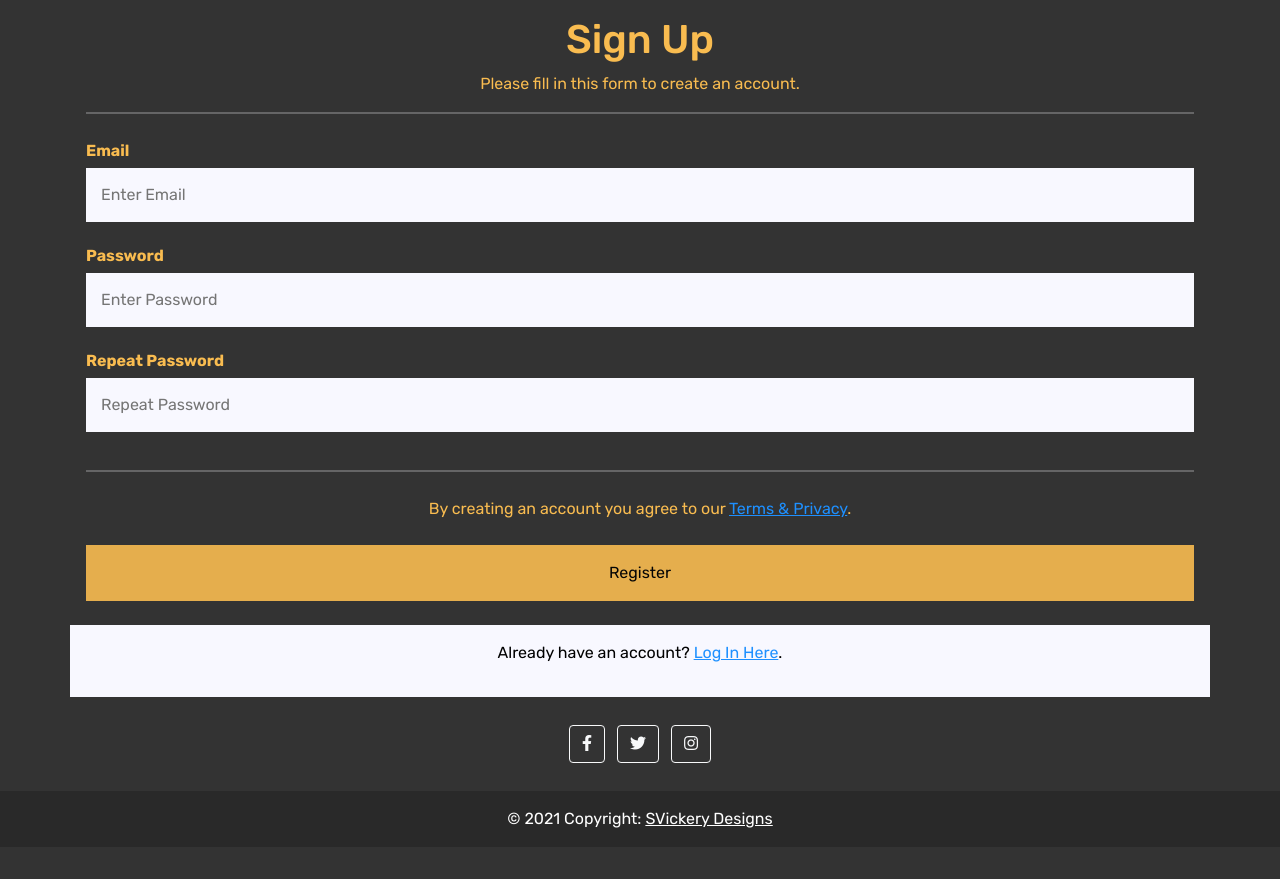
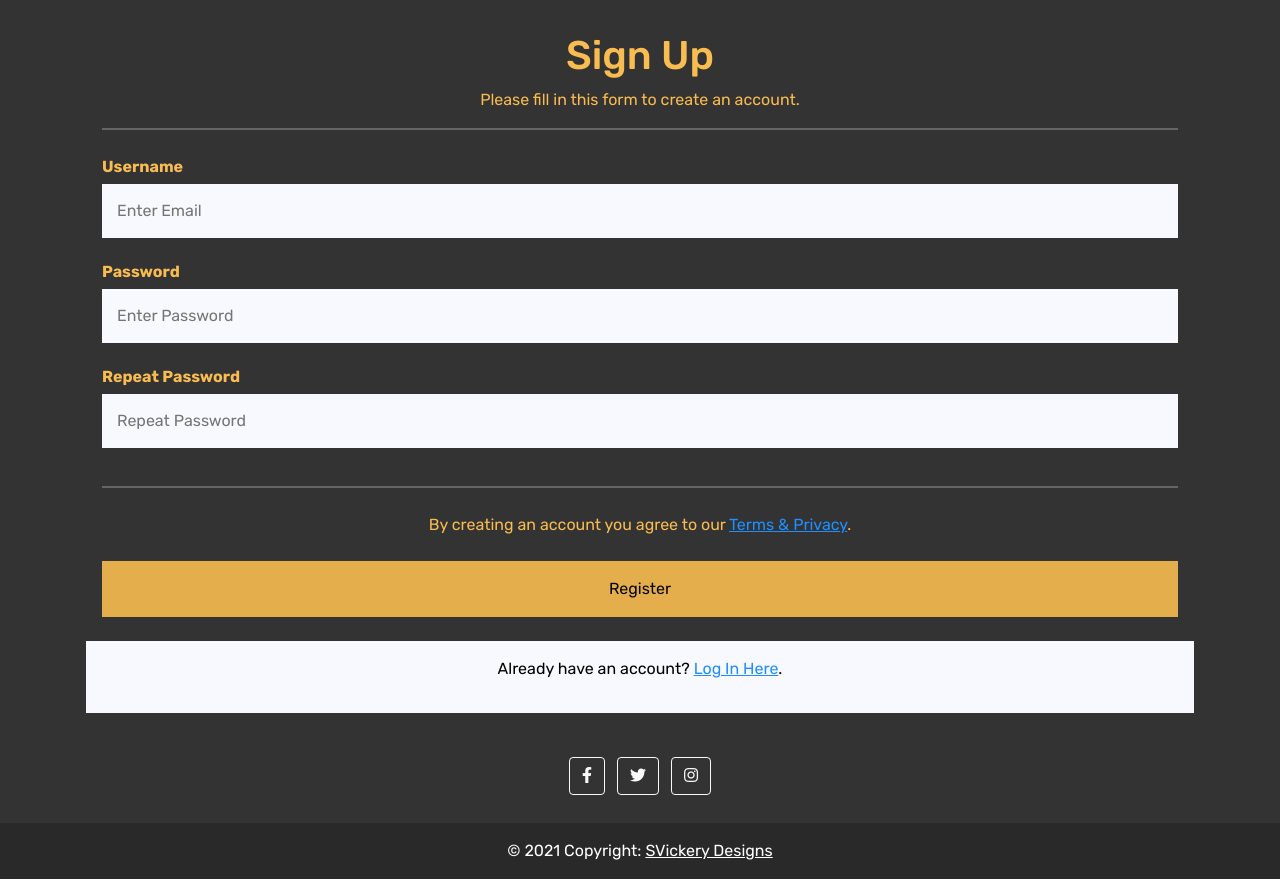
Before and after one commit to Code-Institute-Submissions/svickery-critflick_SepResub, a Flask app: page /sign_up in a window 1280 px wide. Shown: the part 56-935 px from the top of the page. Before the commit the page ends 884 px from the top, so only its background shows below. Run offline with Flask 2, Linux system fonts and the light colour scheme; some libraries are stand-ins or nearby versions.

Commit message:
Changes made to script.js for sign up functionality and css directory changed to see project on heroku

```diff
--- a/requirements.txt
+++ b/requirements.txt
@@ -1,4 +1,5 @@
 click==8.0.1
+dnspython==2.1.0
 Flask==2.0.1
 Flask-PyMongo==2.3.0
 itsdangerous==2.0.1
--- a/run.py
+++ b/run.py
@@ -1,8 +1,22 @@
 import os
-from flask import Flask, render_template, url_for
+from flask import (
+    Flask, flash, render_template, redirect,
+    request, session, url_for)
+from flask_pymongo import PyMongo
+from bson.objectid import ObjectId
+from werkzeug.security import generate_password_hash, check_password_hash
+if os.path.exists("env.py"):
+    import env
 
 
 app = Flask(__name__)
+
+
+app.config["MONGO_DBNAME"] = os.environ.get("MONGO_DBNAME")
+app.config["MONGO_URI"] = os.environ.get("MONGO_URI")
+app.secret_key = os.environ.get("SECRET_KEY")
+
+mongo = PyMongo(app)
 
 
 @app.route("/")
@@ -15,8 +29,27 @@ def reviews():
     return render_template("reviews.html")
 
 
-@app.route("/sign_up")
+@app.route("/sign_up", methods=["GET", "POST"])
 def sign_up():
+    if request.method == "POST":
+        existing_user = mongo.db.users.find_one(
+            {"username": request.form.get("username").lower()})
+
+        if existing_user:
+            flash("Username already exists")
+            return redirect(url_for("sign_up"))
+
+        sign_up = {
+            "username": request.form.get("username").lower(),
+            "password": generate_password_hash(request.form.get("password")),
+            "password-repeat": generate_password_hash(request.form.get("password-repeat"))
+        }
+        mongo.db.users.insert_one(sign_up)
+
+        session["user"] = request.form.get("username").lower()
+        flash("Registration Successful!")
+        return redirect(url_for("profile", username=session["user"]))
+
     return render_template("sign_up.html")
 
 
--- a/static/js/script.js
+++ b/static/js/script.js
@@ -0,0 +1,8 @@
+/* Sign up form functionality*/
+
+$('#password, #password-repeat').on('keyup', function () {
+    if ($('#password').val() == $('#password-repeat').val()) {
+        $('#message').html('Matching').css('color', 'green');
+    } else
+        $('#message').html('Not Matching').css('color', 'red');
+});
--- a/templates/base.html
+++ b/templates/base.html
@@ -5,8 +5,7 @@
     <meta name="viewport" content="width=device-width, initial-scale=1.0">
     <link rel="stylesheet" href="https://cdnjs.cloudflare.com/ajax/libs/font-awesome/5.15.3/css/all.min.css" integrity="sha512-iBBXm8fW90+nuLcSKlbmrPcLa0OT92xO1BIsZ+ywDWZCvqsWgccV3gFoRBv0z+8dLJgyAHIhR35VZc2oM/gI1w==" crossorigin="anonymous" referrerpolicy="no-referrer" />
     <link href="https://cdn.jsdelivr.net/npm/bootstrap@5.0.1/dist/css/bootstrap.min.css" rel="stylesheet" integrity="sha384-+0n0xVW2eSR5OomGNYDnhzAbDsOXxcvSN1TPprVMTNDbiYZCxYbOOl7+AMvyTG2x" crossorigin="anonymous">
-    <link rel="stylesheet" href="{{ url_for('static', filename = '/css/style.css') }}">
-    <link rel="stylesheet" href="{{ url_for('static', filename = '/js/script.js') }}">
+    <link rel="stylesheet" type="text/css" href="{{ url_for('static', filename = 'css/style.css') }}">
     {% block styles %}
     {% endblock %}
     <title>CritFlick</title>
@@ -43,8 +42,23 @@
         </nav>
     </div>
 
-    {% block content %}
-    {% endblock %}
+    <section>
+        <!-- flash messages -->
+        {% with messages = get_flashed_messages() %}
+            {% if messages %}
+                {% for message in messages %}
+                    <div class="row flashes">
+                        <h4>{{ message }}</h4>
+                    </div>
+                {% endfor %}
+            {% endif %}
+        {% endwith %}
+    </section>
+
+    <main class="container">
+        {% block content %}
+        {% endblock %}
+    </main>
 
     <footer class="text-center text-white">
         <!-- Grid container -->
@@ -78,7 +92,7 @@
 
     <script src="https://code.jquery.com/jquery-3.6.0.min.js" integrity="sha256-/xUj+3OJU5yExlq6GSYGSHk7tPXikynS7ogEvDej/m4=" crossorigin="anonymous"></script>
     <script src="https://cdn.jsdelivr.net/npm/bootstrap@5.0.1/dist/js/bootstrap.bundle.min.js" integrity="sha384-gtEjrD/SeCtmISkJkNUaaKMoLD0//ElJ19smozuHV6z3Iehds+3Ulb9Bn9Plx0x4" crossorigin="anonymous"></script>
-    <script src="{{ url_for('static', filename = '/js/script.js') }}"></script>
+    <script src="{{ url_for('static', filename = 'js/script.js') }}"></script>
     {% block scripts %}
     {% endblock %}
 </body>
--- a/templates/reviews.html
+++ b/templates/reviews.html
@@ -1,6 +1,5 @@
 {% extends "base.html" %}
 {% block content %}
-    <!--Review Page Image-->
 
     <div class="parallax parallax2">
         <div class="hero-text">
--- a/templates/sign_up.html
+++ b/templates/sign_up.html
@@ -1,20 +1,21 @@
 {% extends "base.html" %}
 {% block content %}
     <!--Sign Up From added from W3 Schools-->
-    <form>
-        <div class="container">
+    <form action="{{ url_for('sign_up') }}" method="POST">
+        <div class="container col-sm-12">
             <h1 class="sign_up">Sign Up</h1>
             <p class="sign_up">Please fill in this form to create an account.</p>
             <hr>
 
-            <label for="email"><b>Email</b></label>
-            <input type="text" placeholder="Enter Email" name="email" id="email" required>
+            <label for="email"><b>Username</b></label>
+            <input type="text" placeholder="Enter Email" name="username" id="username" class="validate" required>
 
-            <label for="psw"><b>Password</b></label>
-            <input type="password" placeholder="Enter Password" name="psw" id="psw" required>
+            <label for="password"><b>Password</b></label>
+            <input type="password" placeholder="Enter Password" name="password" id="password" class="validate" required>
 
-            <label for="psw-repeat"><b>Repeat Password</b></label>
-            <input type="password" placeholder="Repeat Password" name="psw-repeat" id="psw-repeat" required>
+            <label for="password-repeat"><b>Repeat Password</b></label>
+            <span id="message"></span>
+            <input type="password" placeholder="Repeat Password" name="password-repeat" id="password-repeat" required>
             <hr>
 
             <p class="sign_up">By creating an account you agree to our <a href="#">Terms & Privacy</a>.</p>
```
Also changed, not shown: 1 other file.
